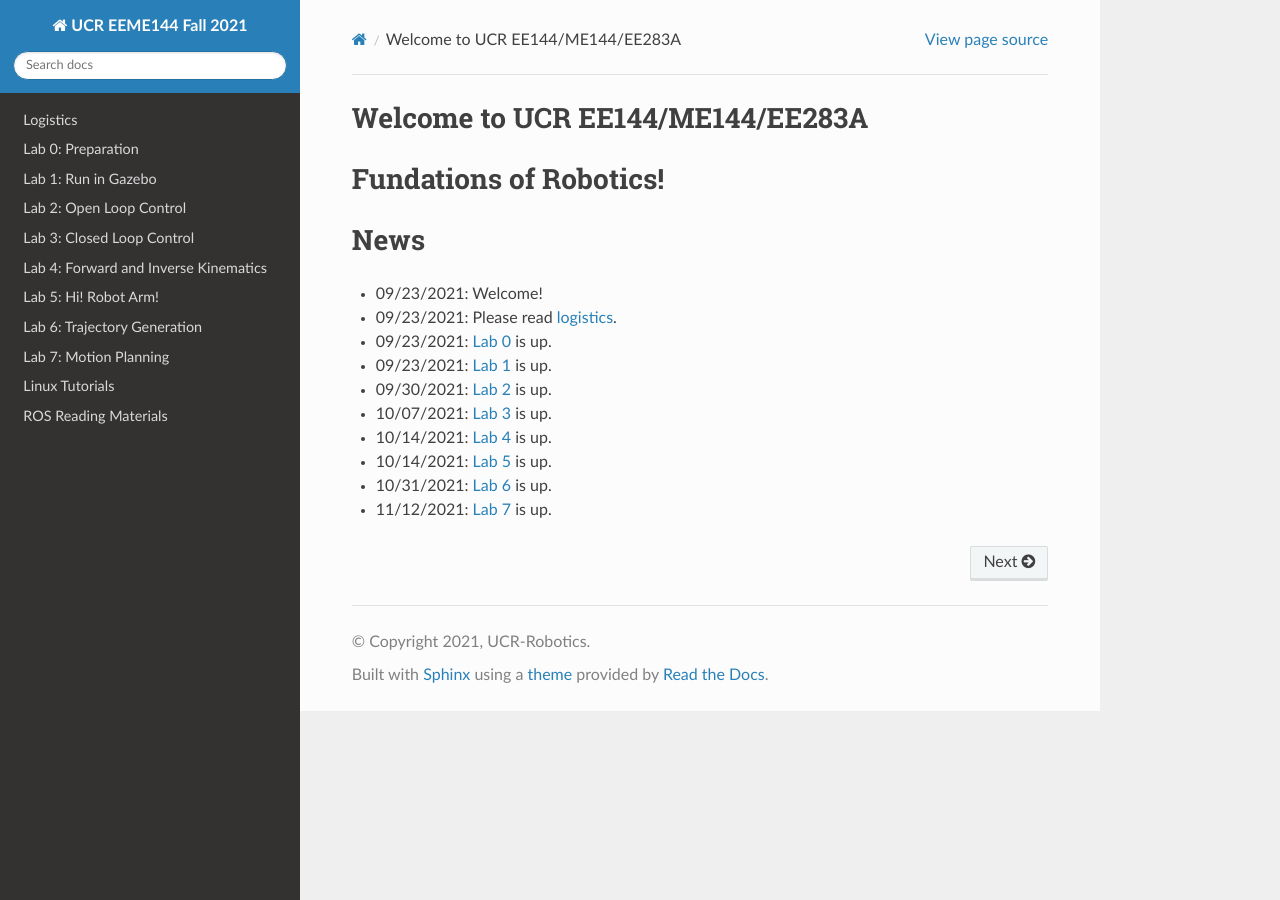
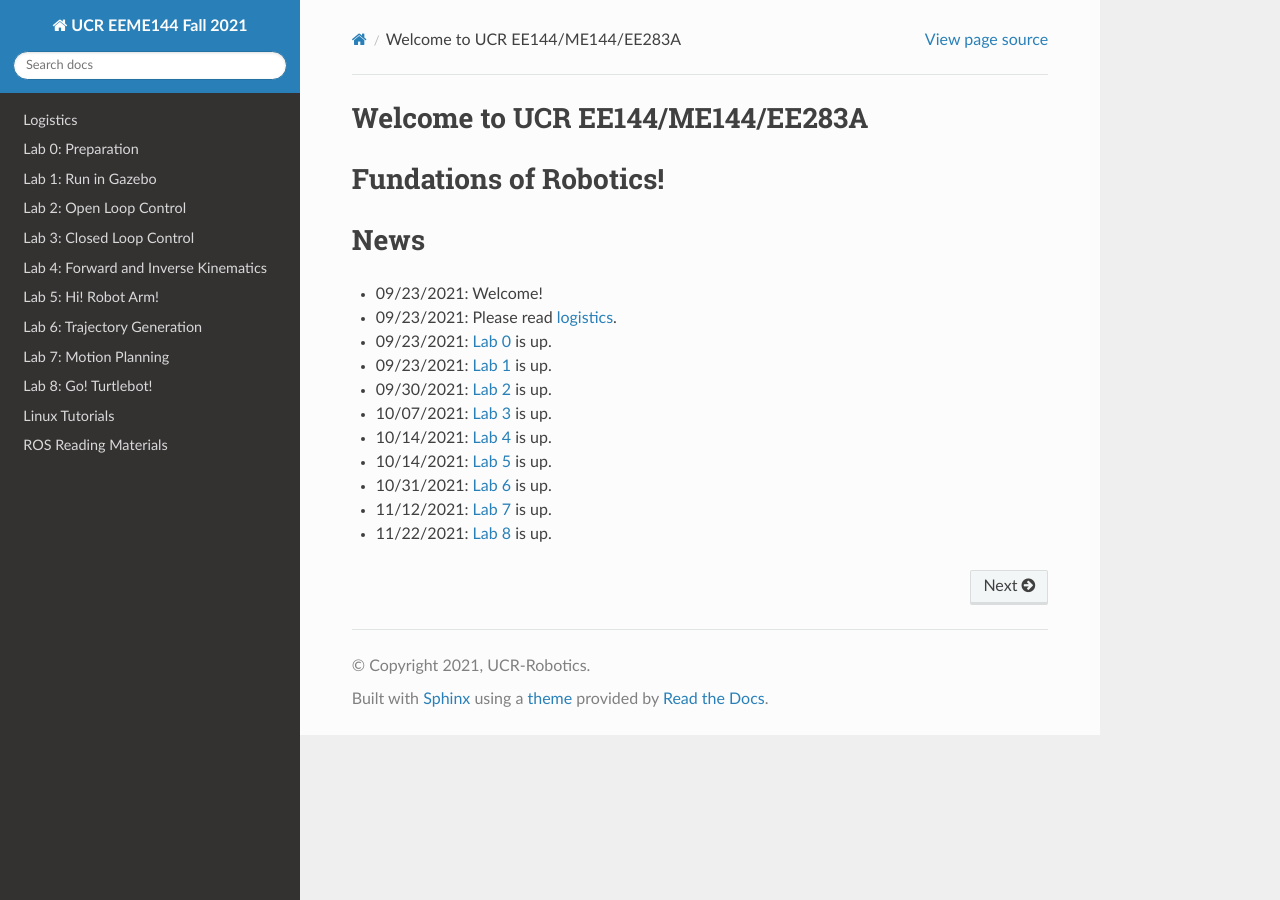
Before and after one commit to UCR-Robotics/ee144, a Sphinx documentation site: the page built from docs/index.rst, in a window 1280 px wide. Built offline with Sphinx 7.4.7 and the Read the Docs theme 2.0.0, drawn with Linux system fonts in a browser that asks for light colours.

Commit message:
Update index.rst

```diff
--- a/docs/index.rst
+++ b/docs/index.rst
@@ -38,6 +39,4 @@ News
 - 10/14/2021: `Lab 5 <lab5.html>`_ is up.
 - 10/31/2021: `Lab 6 <lab6.html>`_ is up.
 - 11/12/2021: `Lab 7 <lab7.html>`_ is up.
-
-..
-   - 11/30/2020: `Lab 8 <lab8.html>`_ is up.
+- 11/22/2021: `Lab 8 <lab8.html>`_ is up.
```
Also changed, not shown: other parts of docs/index.rst (+1 -0 lines).
